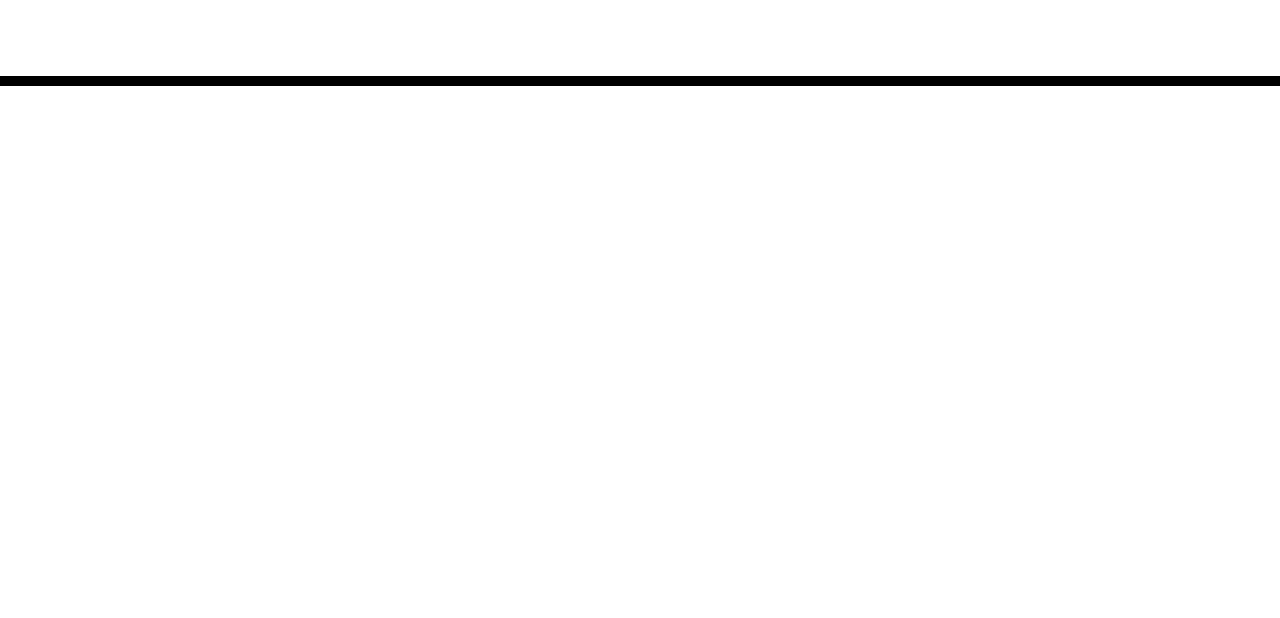
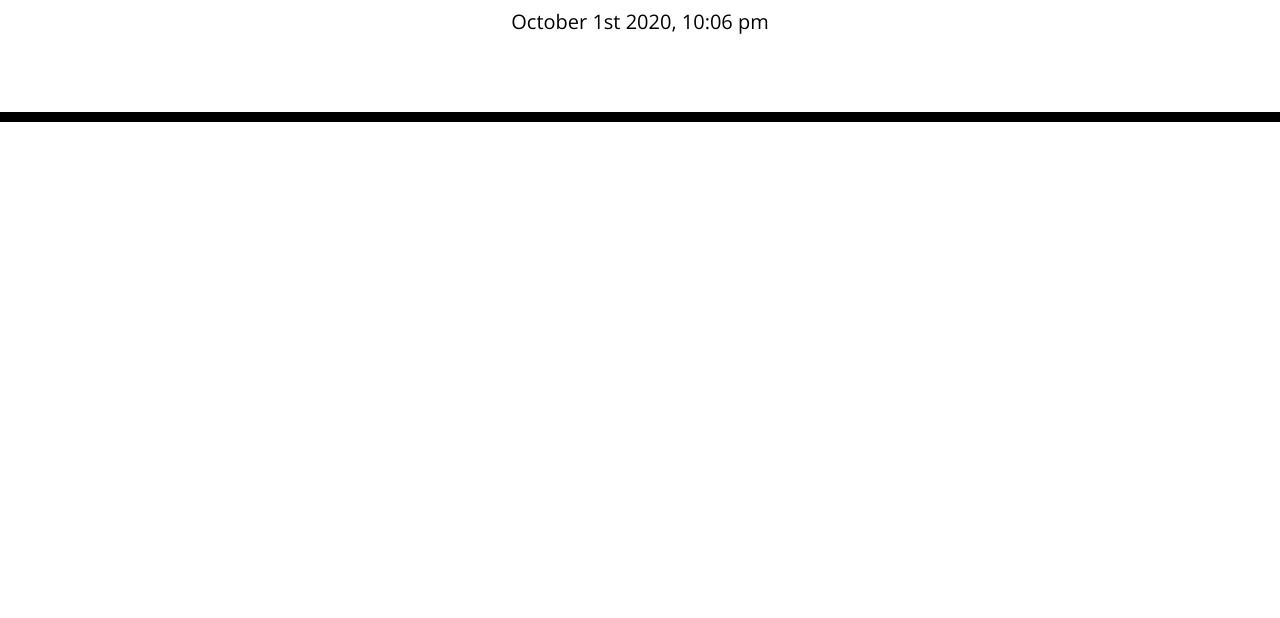
Before and after one commit to ThyChristiansen/Work_Day_Scheduler, a plain HTML site: page index.html in a window 1280 px wide. Shown: the part 182-800 px from the top of the page. Drawn offline with nearby package versions, Linux system fonts and the light colour scheme.

Commit message:
added date and linked my js to index.html

```diff
--- a/index.html
+++ b/index.html
@@ -34,5 +34,8 @@
 
     <script src="https://code.jquery.com/jquery-3.4.1.min.js"></script>
     <script src="https://cdnjs.cloudflare.com/ajax/libs/moment.js/2.24.0/moment.min.js"></script>
+
+    <!--Add my own js-->
+    <script src="script.js"></script>
   </body>
 </html>
--- /dev/null
+++ b/script.js
@@ -0,0 +1,15 @@
+$(document).ready(function(){
+    function Calander(){
+        var momentDate = moment().format('MMMM Do YYYY, h:mm a');
+        var workHours = ["9AM", "10AM", "11AM", "12PM", "1PM", "2PM", "3PM", "4PM", "5PM"];
+
+        function currentDay(){
+            var currentDay = $("#currentDay").text(momentDate);
+            currentDay.append;
+        }
+        currentDay();
+        console.log(currentDay);
+
+    }
+    Calander();
+})
--- a/style.css
+++ b/style.css
@@ -33,7 +33,7 @@ textarea{
 .row {
   white-space: pre-wrap;
   height: 80px;
-  border-top: 1px solid white;;
+  border-top: 1px solid white;
 }
 
 .hour {
```
